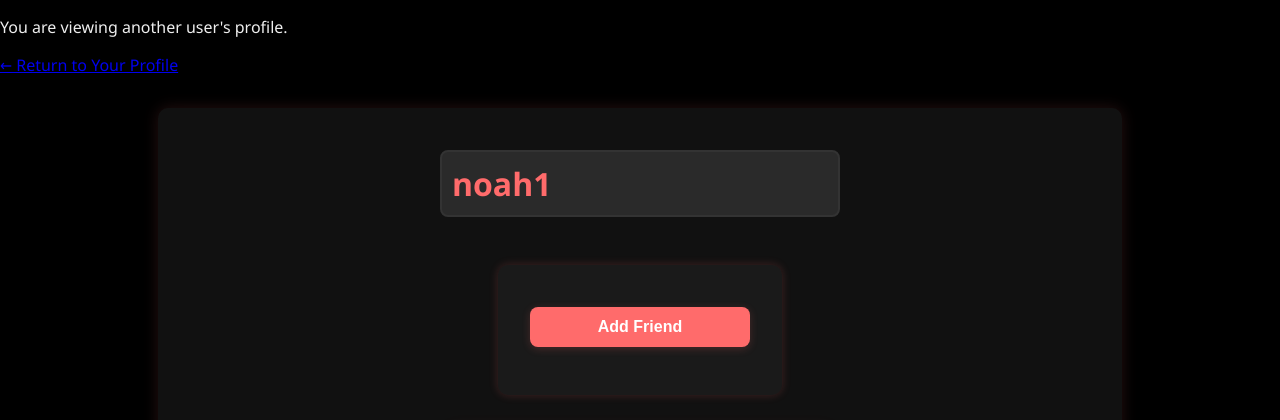
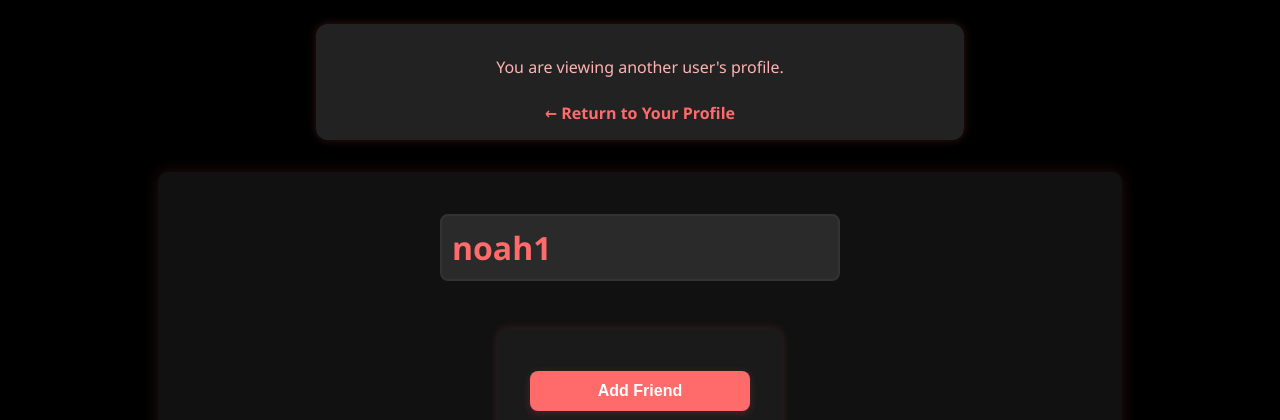
Before and after one commit to noahgibson710/CITS3403-project, a Flask app: a page that uses app/templates/base.html in a window 1280 px wide. Shown: the part 172-592 px from the top of the page. Run offline with Flask 2, Linux system fonts and the light colour scheme; a user stored in the database is signed in; data comes from the database, SQL or seed files in the repository; some libraries are stand-ins or nearby versions.

Commit message:
i missed the profile warning box style

```diff
--- a/app/static/css/style.css
+++ b/app/static/css/style.css
@@ -863,3 +863,35 @@ select[disabled] option,
   color: #ffb3b3 !important;
   opacity: 1 !important;
 }
+
+.profile-warning-box {
+  background: #222;
+  color: #ffb3b3;
+  padding: 1em 1.5em;
+  margin: 1.5em auto;
+  max-width: 600px;
+  border-radius: 12px;
+  text-align: center;
+  box-shadow: 0 0 10px #ff6b6b33;
+  font-weight: 500;
+}
+
+/* Link style */
+.profile-warning-box .return-link {
+  display: inline-block;
+  margin-top: 0.5em;
+  color: #ff6b6b;
+  font-weight: bold;
+  text-decoration: none;
+}
+
+/* Light mode overrides */
+body.light-mode .profile-warning-box {
+  background: #f9f9f9;
+  color: #a23a3a;  /* darker pinkish red for contrast */
+  box-shadow: 0 0 10px #ff6b6b66;
+}
+
+body.light-mode .profile-warning-box .return-link {
+  color: #d84444;
+}
```
